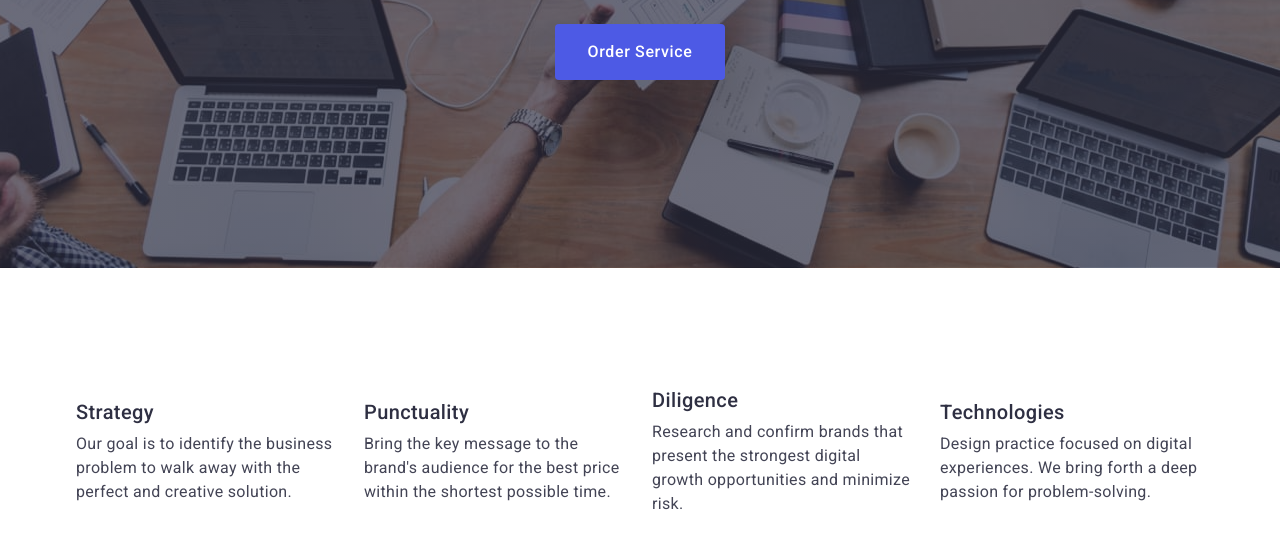
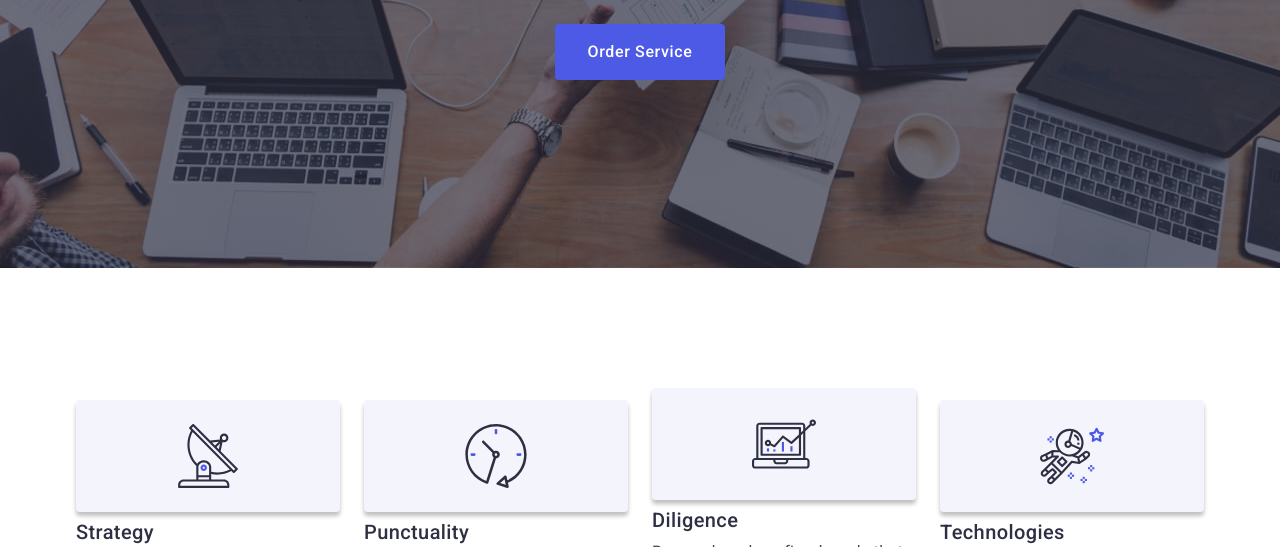
Before and after one commit to Chyoks/goit-markup-hw-04, a plain HTML site: page index.html in a window 1280 px wide. Shown: the part 405-952 px from the top of the page. Drawn offline with nearby package versions, Linux system fonts and the light colour scheme.

Commit message:
11.03.24

```diff
--- a/css/styles.css
+++ b/css/styles.css
@@ -177,6 +177,7 @@ font-size: 20px;
 font-weight: 500;
 line-height: 1.2;
 letter-spacing: 0.02em;
+margin-top: 8px;
 margin-bottom: 8px;
 flex-direction: column;
 justify-content: center;
@@ -189,6 +190,19 @@ gap: 8px;
 
 
 }
+.skill-items-link{
+    display: flex;
+    justify-content: center;
+    align-items: center;
+    border: 1px solid var(--light-slate);
+    border-radius: 4px;
+    width: 264px;
+    height: 112px;
+    box-shadow: 0 4px 4px 0 rgba(0, 0, 0, 0.25);
+    background-color: #F4F4FD;
+    fill: #ffffff;
+}
+
 .section-skill-par {
 color: #434455;
 font-size: 16px;
--- a/index.html
+++ b/index.html
@@ -39,6 +39,7 @@
     <!--section-first-->
         <section class="section-first">
             <div class="container">
+
         <h1 class="title">Effective Solutions for Your Business</h1>
         <button class="button-first" type="button">Order Service</button>
     </div>
@@ -50,22 +51,46 @@
         <h2 class="visually-hidden">Our Skills</h2>
         <ul class="skill">
             <li class="skill-items" >
+                <a href="#" class="skill-items-link">
+                    <svg width="64" height="64">
+                        <use href="../images/sprite.svg#icon-antenna-1">
+                        </use>
+                    </svg>
+                </a>
             <h3 class="skill-title">Strategy</h3>
                 <p class="section-skill-par">Our goal is to identify the business
                     problem to walk away with the perfect and creative solution.
                 </p>
             </li>
             <li class="skill-items">
+                <a href="#" class="skill-items-link">
+                    <svg width="64" height="64">
+                        <use href="../images/sprite.svg#icon-clock-1">
+                        </use>
+                    </svg>
+                </a>
             <h3 class="skill-title">Punctuality</h3>
                 <p class="section-skill-par">Bring the key message to the brand's audience for the best price within the shortest possible time.
                 </p>
             </li>
            <li class="skill-items">
+            <a href="#" class="skill-items-link">
+                <svg width="64" height="64">
+                    <use href="../images/sprite.svg#icon-diagram-1">
+                    </use>
+                </svg>
+            </a>
             <h3 class="skill-title">Diligence</h3>
                 <p class="section-skill-par">Research and confirm brands that present the strongest digital growth opportunities and minimize risk.
                 </p>
             </li>
             <li class="skill-items">
+                <a href="#" class="skill-items-link">
+                    <svg width="64" height="64">
+                        <use href="../images/sprite.svg#icon-astronaut-1">
+                        </use>
+                    </svg>
+                </a>
             <h3 class="skill-title">Technologies</h3>
                 <p class="section-skill-par">Design practice focused on digital experiences. We bring forth a deep passion for problem-solving.
                 </p>
```
Also changed, not shown: images/antenna 1.svg (added), images/astronaut 1.svg (added), images/clock 1.svg (added), images/diagram 1.svg (added).
